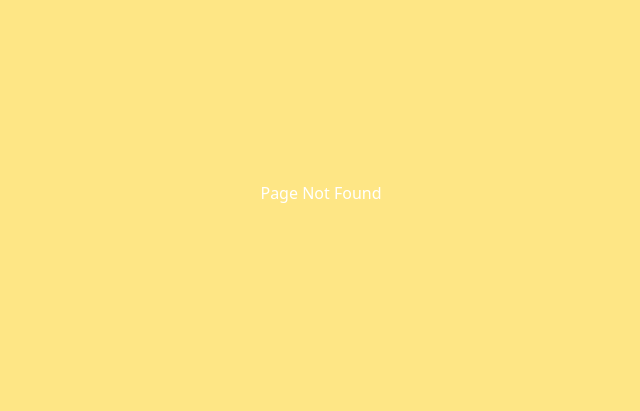
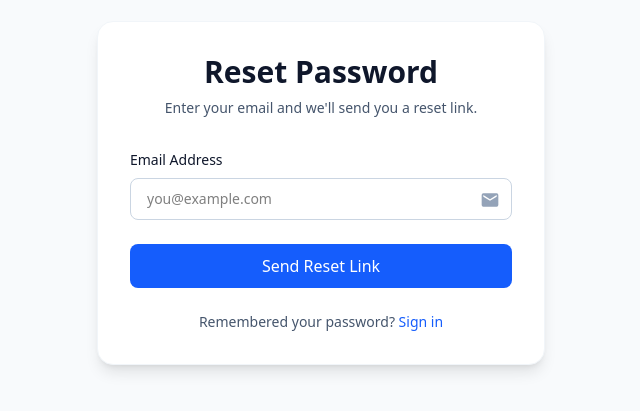
Before and after one commit to Sktanisha/Task_management, a React (Vite) app: page /reset-password in a window 1280 px wide. Before the commit this address had no page. Shown: the part 207-618 px from the top of the page, without its empty margins (319-959 px from the left). Built offline with nearby package versions, Linux system fonts and the light colour scheme.

Commit message:
reset password done

```diff
--- a/src/App.jsx
+++ b/src/App.jsx
@@ -6,6 +6,7 @@ import Home from './pages/Home';
 import NotFound from './pages/NotFound';
 import Signup from './pages/Signup';
 import Signin from './pages/Signin';
+import ResetPassword from './pages/ResetPassword';
 
 const App = () => {
   const router = createBrowserRouter([
@@ -24,6 +25,10 @@ const App = () => {
   {
     path: "/signin",
     element: <Signin/>,
+  },
+  {
+    path: "/reset-password",
+    element: <ResetPassword/>,
   }
 ]);
   return (
--- /dev/null
+++ b/src/pages/ResetPassword.jsx
@@ -0,0 +1,89 @@
+import React, { useState } from "react";
+import { Link, useNavigate } from "react-router";
+import { FaEyeSlash } from "react-icons/fa";
+import { FaEye } from "react-icons/fa";
+import { sendPasswordResetEmail } from "firebase/auth";
+import { auth } from "../../firebase.config";
+import toast from "react-hot-toast";
+
+const ResetPassword = () => {
+  let [details, setDetails] = useState({
+    email: "",
+  });
+  let navigate = useNavigate();
+  let [showPassword, setShowPassword] = useState(false);
+  let handleChange = (e) => {
+    setDetails({
+      ...details,
+      [e.target.name]: e.target.value,
+    });
+  };
+  let handleSignin = () => {
+    sendPasswordResetEmail(auth, details.email)
+      .then(() => {
+        toast.success("Email sent successfully");
+        navigate("/signin");
+      })
+      .catch((error) => {
+        const errorCode = error.code;
+        const errorMessage = error.message;
+      });
+  };
+  return (
+  <div className="min-h-screen flex items-center justify-center p-4 bg-slate-50">
+    <div className="w-full max-w-md bg-white rounded-2xl shadow-lg border border-slate-100 p-8">
+
+      <div className="mb-8 text-center">
+        <h1 className="text-3xl font-bold text-slate-900">Reset Password</h1>
+        <p className="text-sm text-slate-600 mt-2">
+          Enter your email and we'll send you a reset link.
+        </p>
+      </div>
+
+      <form className="space-y-6">
+        <div>
+          <label className="text-slate-900 text-sm font-medium block mb-2">
+            Email Address
+          </label>
+
+          <div className="relative">
+            <input
+              onChange={handleChange}
+              name="email"
+              type="email"
+              className="w-full border border-slate-300 rounded-lg px-4 py-2.5 text-sm focus:outline-none focus:border-blue-600"
+              placeholder="you@example.com"
+            />
+            <svg
+              xmlns="http://www.w3.org/2000/svg"
+              fill="#94a3b8"
+              viewBox="0 0 24 24"
+              className="w-5 h-5 absolute right-3 top-3"
+            >
+              <path d="M20 4H4a2 2 0 0 0-2 2v12a2 2 0 0 0 2 2h16a2 2 0 0 0 2-2V6a2 2 0 0 0-2-2Zm0 4-8 5-8-5V6l8 5 8-5v2Z" />
+            </svg>
+          </div>
+        </div>
+
+        <button
+          onClick={handleSignin}
+          type="button"
+          className="w-full bg-blue-600 hover:bg-blue-700 text-white font-medium py-2.5 rounded-lg transition"
+        >
+          Send Reset Link
+        </button>
+      </form>
+
+      <div className="mt-6 text-center text-sm text-slate-600">
+        Remembered your password?{" "}
+        <Link to="/Signin" className="text-blue-600 hover:underline">
+          Sign in
+        </Link>
+      </div>
+    </div>
+  </div>
+);
+
+};
+
+export default ResetPassword;
--- a/src/pages/Signin.jsx
+++ b/src/pages/Signin.jsx
@@ -148,12 +148,12 @@ const Signin = () => {
                     </label>
                   </div>
                   <div>
-                    <a
+                    <Link to="/reset-password"
                       href="jajvascript:void(0);"
                       className="text-blue-600 font-medium text-sm hover:underline"
                     >
                       Forgot Password?
-                    </a>
+                    </Link>
                   </div>
                 </div>
                 <div className="mt-12">
```
